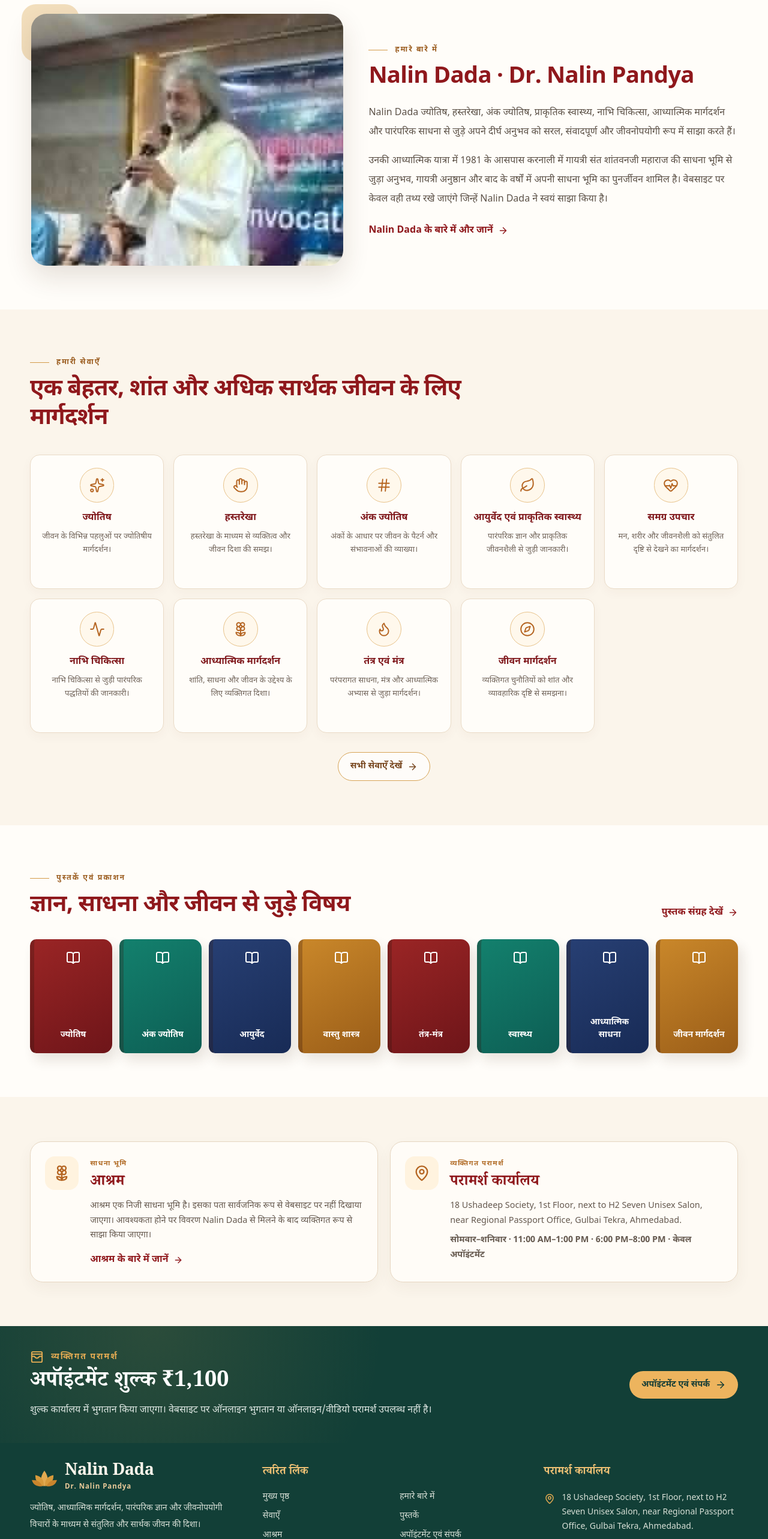
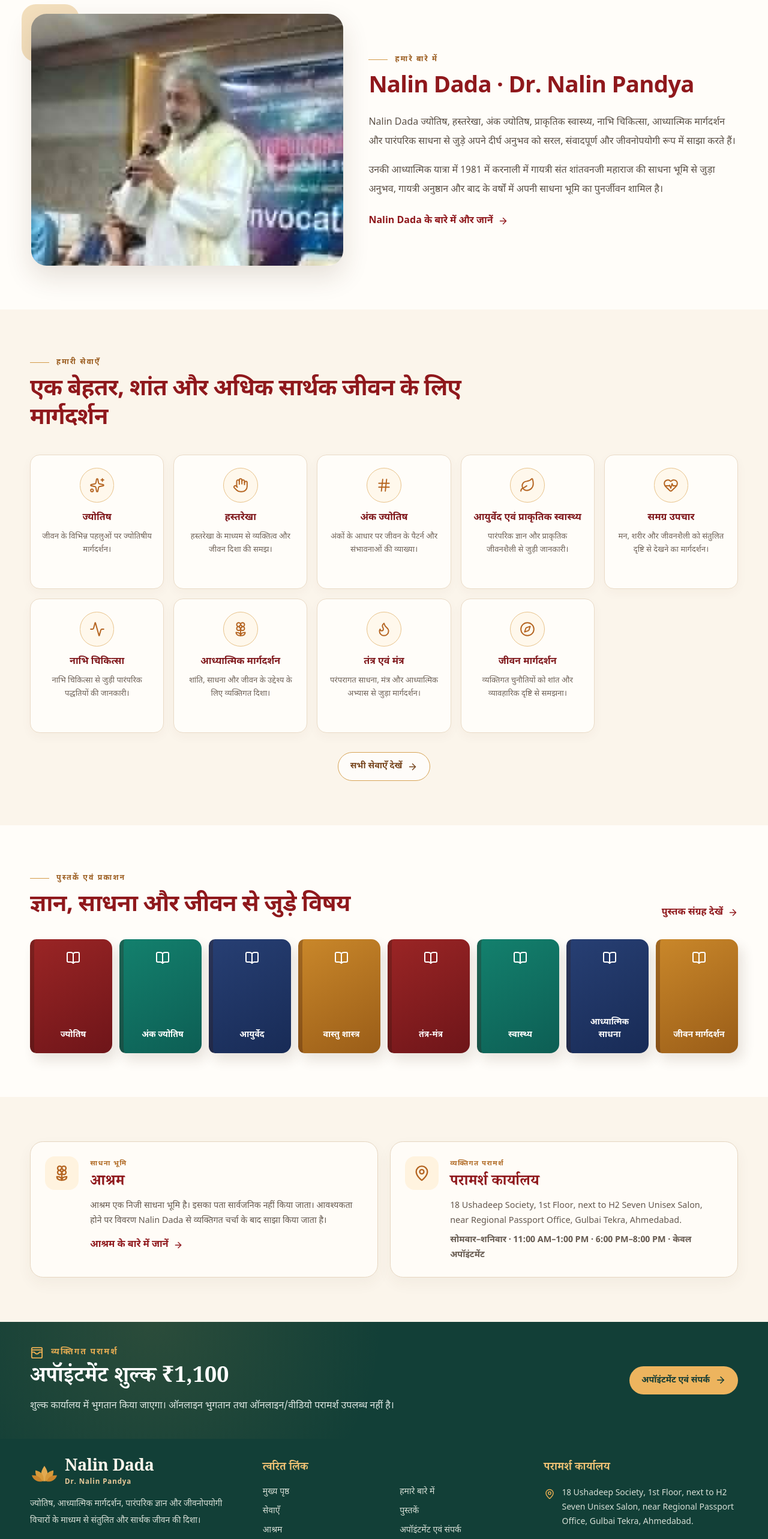
Before and after one commit to dhruvintejani/nalin_dada, a React (Vite) app: page / in a window 1280 px wide. Shown: the part 831-3397 px from the top of the page at 60% size. Built offline with nearby package versions, Linux system fonts and the light colour scheme.

Commit message:
Polish home page client-facing copy

```diff
--- a/src/pages/Home.tsx
+++ b/src/pages/Home.tsx
@@ -120,7 +120,7 @@ const Home = () => (
             Nalin Dada ज्योतिष, हस्तरेखा, अंक ज्योतिष, प्राकृतिक स्वास्थ्य, नाभि चिकित्सा, आध्यात्मिक मार्गदर्शन और पारंपरिक साधना से जुड़े अपने दीर्घ अनुभव को सरल, संवादपूर्ण और जीवनोपयोगी रूप में साझा करते हैं।
           </p>
           <p className="mt-4 text-base leading-8 text-[#5c5147]">
-            उनकी आध्यात्मिक यात्रा में 1981 के आसपास करनाली में गायत्री संत शांतवनजी महाराज की साधना भूमि से जुड़ा अनुभव, गायत्री अनुष्ठान और बाद के वर्षों में अपनी साधना भूमि का पुनर्जीवन शामिल है। वेबसाइट पर केवल वही तथ्य रखे जाएंगे जिन्हें Nalin Dada ने स्वयं साझा किया है।
+            उनकी आध्यात्मिक यात्रा में 1981 में करनाली में गायत्री संत शांतवनजी महाराज की साधना भूमि से जुड़ा अनुभव, गायत्री अनुष्ठान और बाद के वर्षों में अपनी साधना भूमि का पुनर्जीवन शामिल है।
           </p>
           <Link to="/about" className="text-link mt-6">
             Nalin Dada के बारे में और जानें <ArrowRight size={17} />
@@ -190,7 +190,7 @@ const Home = () => (
               <span className="card-kicker">साधना भूमि</span>
               <h2>आश्रम</h2>
               <p>
-                आश्रम एक निजी साधना भूमि है। इसका पता सार्वजनिक रूप से वेबसाइट पर नहीं दिखाया जाएगा। आवश्यकता होने पर विवरण Nalin Dada से मिलने के बाद व्यक्तिगत रूप से साझा किया जाएगा।
+                आश्रम एक निजी साधना भूमि है। इसका पता सार्वजनिक नहीं किया जाता। आवश्यकता होने पर विवरण Nalin Dada से व्यक्तिगत चर्चा के बाद साझा किया जाता है।
               </p>
               <Link to="/ashram" className="text-link mt-4">
                 आश्रम के बारे में जानें <ArrowRight size={16} />
@@ -226,7 +226,7 @@ const Home = () => (
             अपॉइंटमेंट शुल्क {siteConfig.consultationFee}
           </h2>
           <p className="mt-3 max-w-2xl text-sm leading-7 text-[#dfe8e4] md:text-base">
-            शुल्क कार्यालय में भुगतान किया जाएगा। वेबसाइट पर ऑनलाइन भुगतान या ऑनलाइन/वीडियो परामर्श उपलब्ध नहीं है।
+            शुल्क कार्यालय में भुगतान किया जाएगा। ऑनलाइन भुगतान तथा ऑनलाइन/वीडियो परामर्श उपलब्ध नहीं है।
           </p>
         </div>
         <Link to="/appointment" className="button-gold">
```
